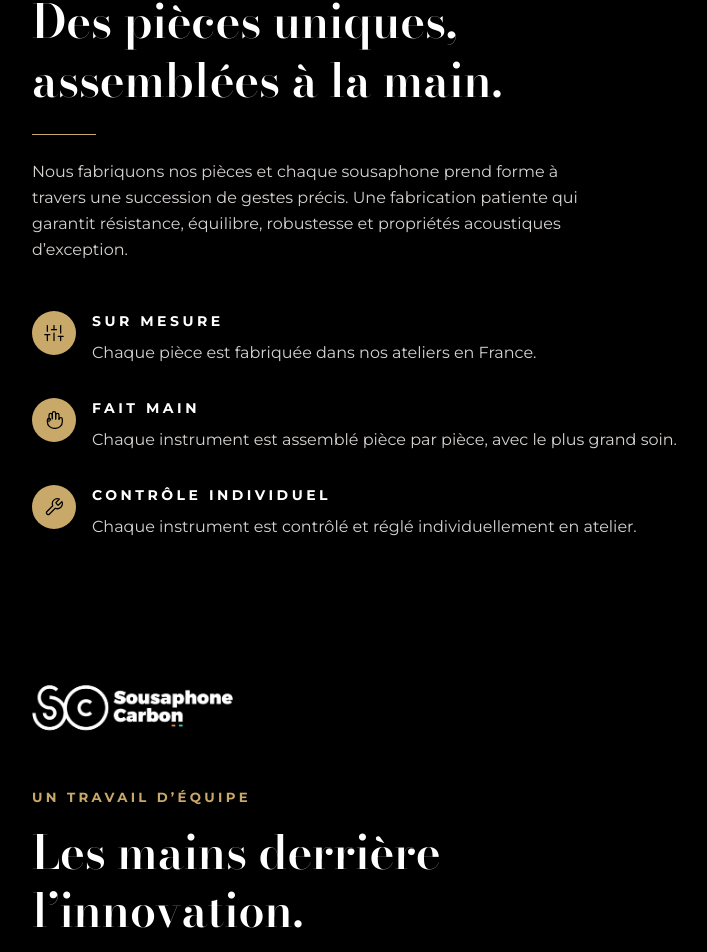
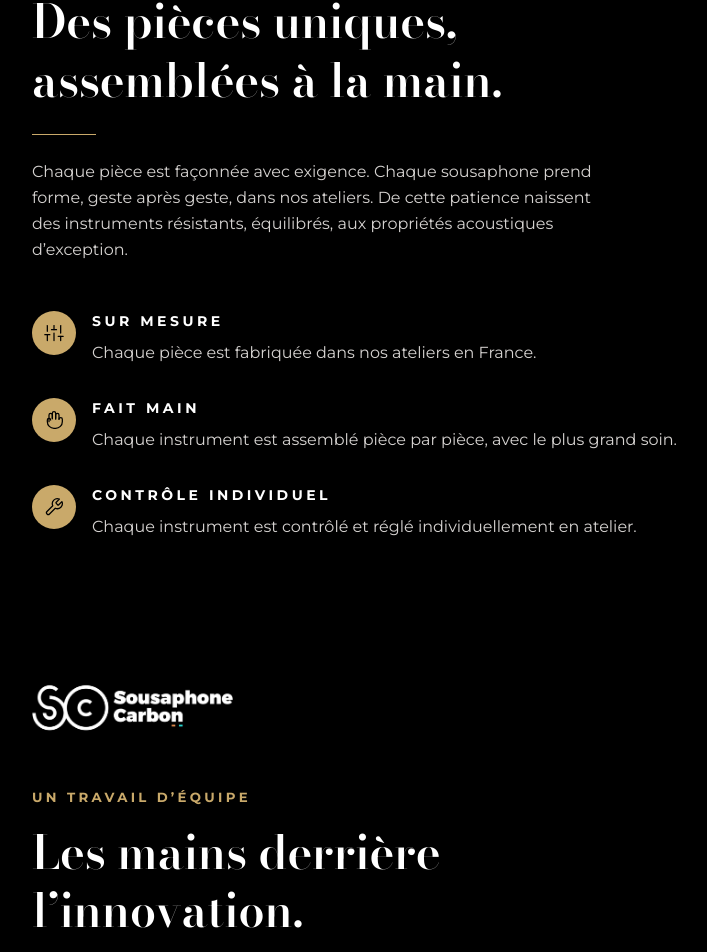
Before and after one commit to Fysalidev/www-sousaphone-carbon, a Next.js app: page / in a window 1280 px wide. Shown: the part 2216-3168 px from the top of the page, without its empty margins (224-931 px from the left). Built offline with nearby package versions, Linux system fonts and the light colour scheme; no server answers.

Commit message:
20 | Accueil | pièces uniques | paragraphe aligné sur la formulation de la page instrument (fin de « robustesse » doublonnant « résistance »)
Generated by Mistral Vibe.
Co-Authored-By: Mistral Vibe <vibe@mistral.ai>

```diff
--- a/src/app/page.js
+++ b/src/app/page.js
@@ -289,10 +289,10 @@ export default function AccueilPage() {
           assemblées à la main.
         </TitreSection>
         <ParagrapheSection>
-          Nous fabriquons nos pièces et chaque sousaphone prend forme à travers
-          une succession de gestes précis. Une fabrication patiente qui garantit
-          résistance, équilibre, robustesse et propriétés acoustiques
-          d&rsquo;exception.
+          Chaque pièce est façonnée avec exigence. Chaque sousaphone prend
+          forme, geste après geste, dans nos ateliers. De cette patience
+          naissent des instruments résistants, équilibrés, aux propriétés
+          acoustiques d&rsquo;exception.
         </ParagrapheSection>
         <div className="mt-12 space-y-8">
           {ATTRIBUTS.map(({ Icone, titre, texte }) => (
```
